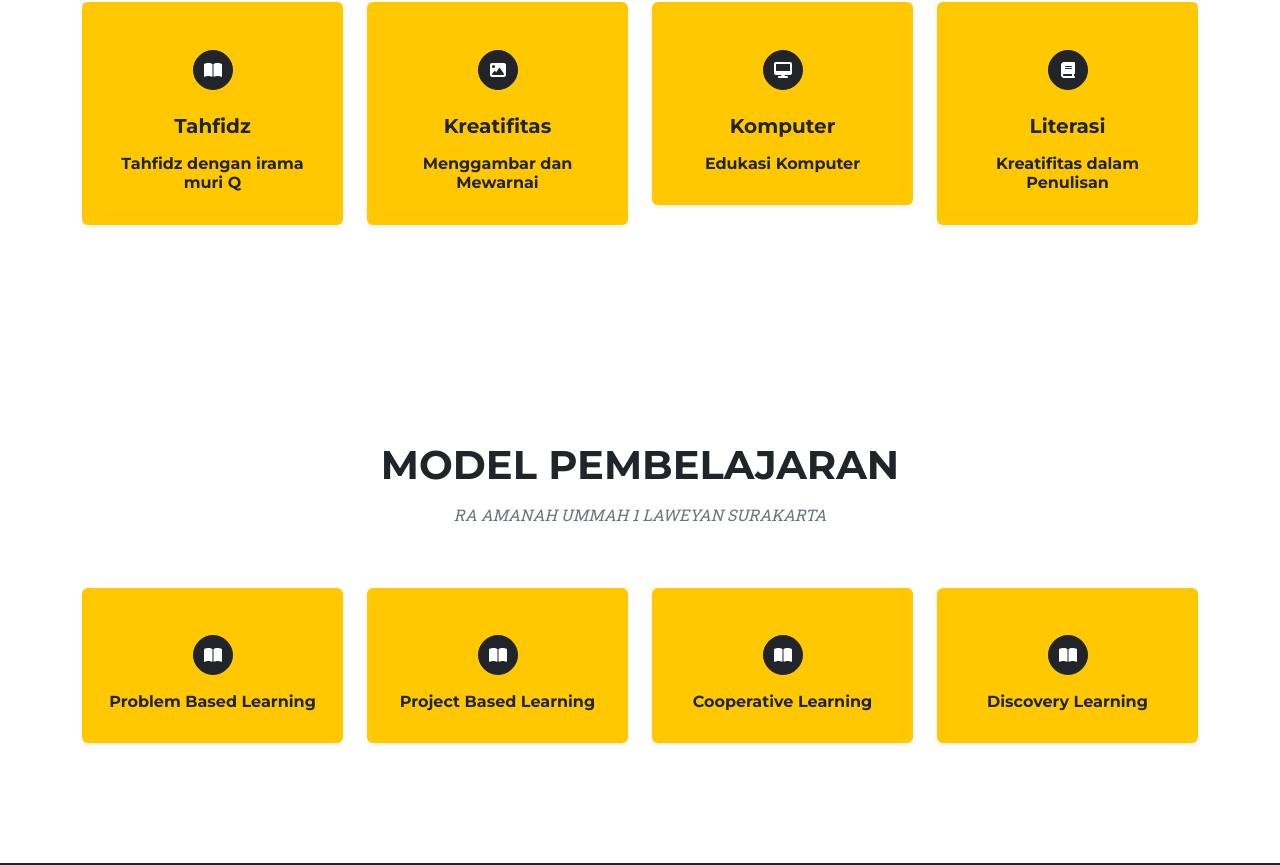
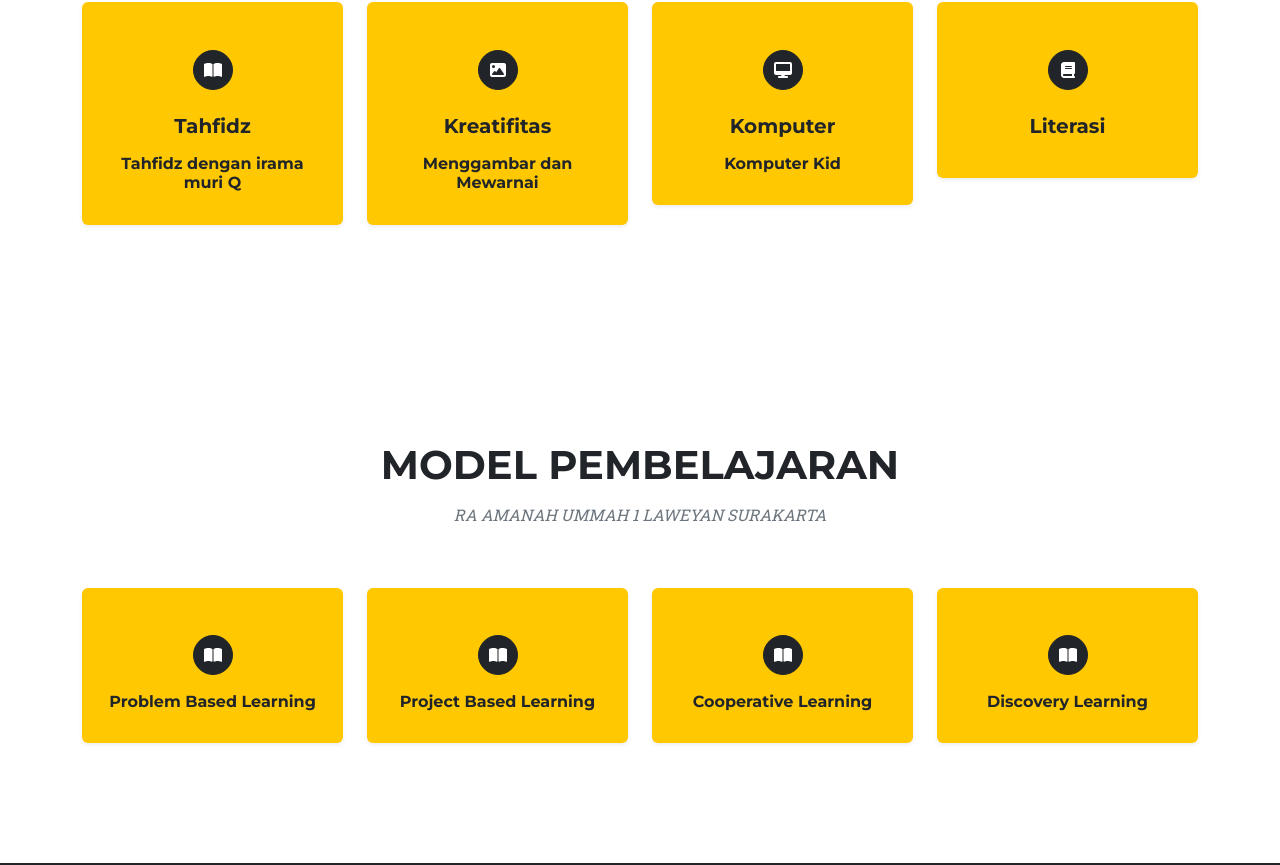
Before and after one commit to Skyblue-2545/amanahummah, a plain HTML site: page portfolio.html in a window 1280 px wide. Shown: the part 3401-4266 px from the top of the page. Drawn offline with nearby package versions, Linux system fonts and the light colour scheme.

Commit message:
revisi 3

```diff
--- a/portfolio.html
+++ b/portfolio.html
@@ -116,7 +116,7 @@
                                 <a class="btn btn-dark btn-social mx-2"><i class="fa-solid fa-desktop"></i></a>
                             </div>
                             <h3 class="fs-5 py-2">Komputer</h3>
-                            <h6>Edukasi Komputer</h6>
+                            <h6>Komputer Kid</h6>
                         </div>
                     </div><br>
                     <div class="col-md-3 mb-4">
@@ -125,7 +125,6 @@
                                 <a class="btn btn-dark btn-social mx-2"><i class="fa-solid fa-book"></i></a>
                             </div>
                             <h3 class="fs-5 py-2">Literasi</h3>
-                            <h6>Kreatifitas dalam Penulisan</h6>
                         </div>
                     </div>
         </section>
```
Also changed, not shown: index.html (+1 -1 lines).
